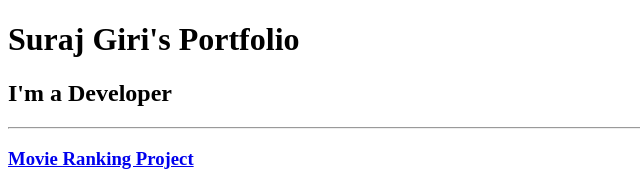
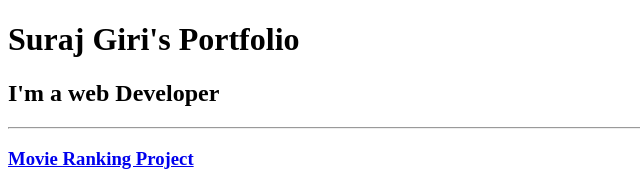
Before and after one commit to surajgiri0101/MyBlog, a plain HTML site: page index.html in a window 1280 px wide. Shown: the top 185 px of the page, 0-640 px from the left. Drawn offline with Linux system fonts and the light colour scheme.

Commit message:
Commit message15

```diff
--- a/index.html
+++ b/index.html
@@ -22,7 +22,7 @@ https://developer.mozilla.org/en-US/docs/Web/HTML/Element/img#attr-height -->
 </head>
 <body>
 <h1>Suraj Giri's Portfolio</h1>
-<h2>I'm a Developer</h2>
+<h2>I'm a web Developer</h2>
 <hr />
 <h3><a href="./assets/images/movie-ranking.png">Movie Ranking Project</a></h3>
 <img src="./assets/images/movie-ranking.png" height="200" alt="movie ranking project preview"/>
```
